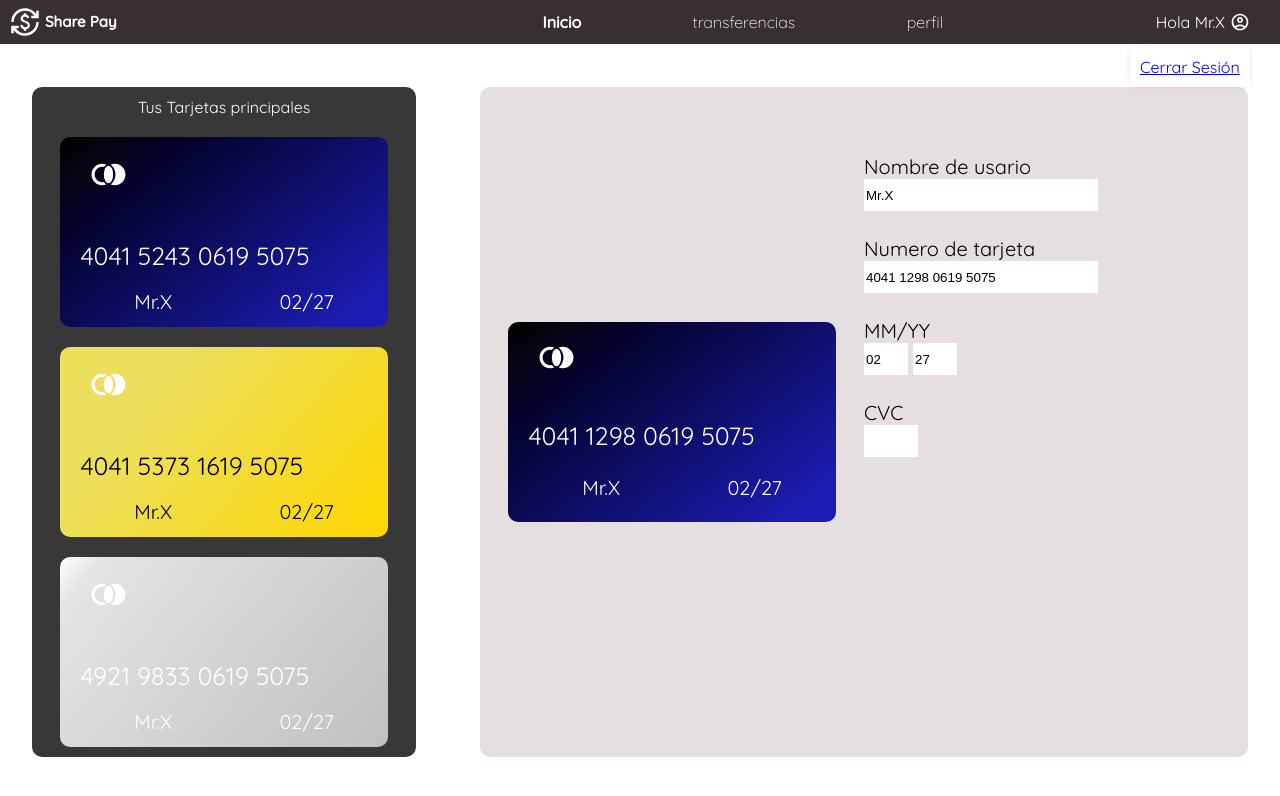
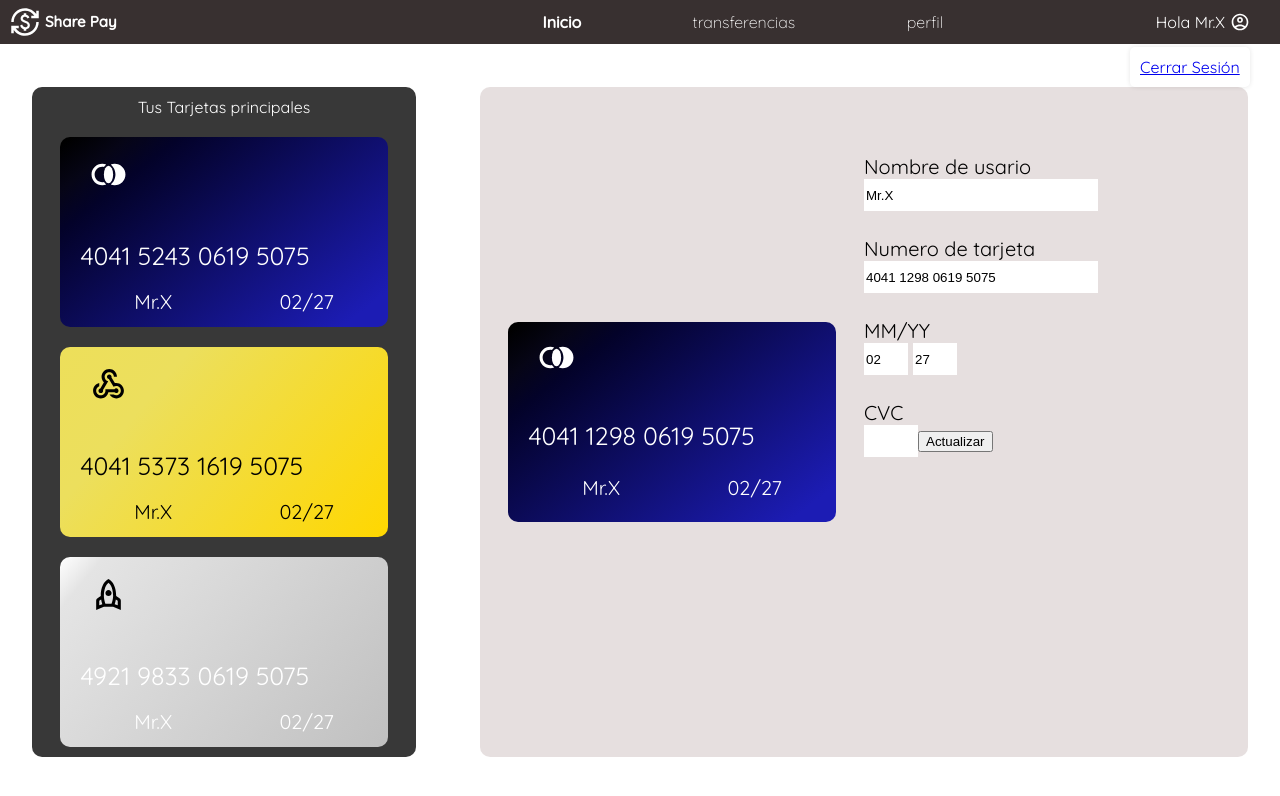
Before and after one commit to sant1ln/Share-Pay, a React (Vite) app: page /#/login in a window 1280 px wide. Both pictures are taken after a click on the button "Entrar". Shown: the top 796 px of the page. Built offline with nearby package versions, Linux system fonts and the light colour scheme.

Commit message:
Form connected

```diff
--- a/src/components/Card.jsx
+++ b/src/components/Card.jsx
@@ -12,7 +12,7 @@ export const Card = ({ type, number, expiration }) => {
   return (
     <>
       <div className='card premium' id={type}>
-        <img src={premium_logo} alt="logo_card" />
+        {renderIcon(type)}
         <span className='card-number'>{number}</span>
         <div className='card-user'>
           <p>{user}</p>
@@ -22,3 +22,17 @@ export const Card = ({ type, number, expiration }) => {
     </>
   )
 }
+
+
+const renderIcon = (type) => {
+  switch (type) {
+    case 'premium':
+      return (<img src={premium_logo} alt="premium_logo_card" />)
+    case 'gold':
+      return (<img src={gold_logo} alt="gold_logo_card" />)
+    case 'platinum':
+      return (<img src={platinum_logo} alt="platinum_logo_card" />)
+    default:
+      return (<img src={premium_logo} alt="premium_logo_card" />)
+  }
+}
--- a/src/components/Detail.jsx
+++ b/src/components/Detail.jsx
@@ -10,11 +10,16 @@ export const Detail = () => {
   const { cardState: { selectedCard } } = useContext(CardContext);
   const { type, number, expirationMonth, expirationYear } = selectedCard;
   const { authState: { user } } = useContext(AuthContext);
+
   const [form, setForm] = useState({
     number: number,
     month: expirationMonth,
     year: expirationYear,
   })
+
+  const handleSubbmit = () => {
+    console.log(from)
+  }
 
   return (
     <section className='detail-of-card'>
@@ -39,7 +44,7 @@ export const Detail = () => {
         <label htmlFor="card-holder">
           Nombre de usario
         </label>
-        <input type="text" value={user} placeholder='Jhon Doe' id="card-holder" />
+        <input type="text" value={user} readOnly placeholder='Jhon Doe' id="card-holder" />
 
 
         <label htmlFor="card-number">
@@ -48,15 +53,24 @@ export const Detail = () => {
         <input
           type="text"
           value={form.number}
-          onChange={(e) => setForm({...form, number: e.target.value})}
+          onChange={(e) => setForm({ ...form, number: e.target.value })}
           placeholder='0000 0000 0000 0000'
           id="card-number"
-          />
+        />
 
         <div className='card-expiration'>
           <label htmlFor="expiration-date">MM/YY</label>
-          <input type="text" value={form.month} placeholder='MM' id="expiration-date" />
-          <input type="text" value={form.year} placeholder='YY' />
+          <input
+            type="text"
+            value={form.month}
+            onChange={(e) => setForm({...form,month:e.target.value})}
+            placeholder='MM'
+            id="expiration-date" />
+          <input
+            type="text"
+            value={form.year}
+            onChange={(e) => setForm({...form,year:e.target.value})}
+            placeholder='YY' />
         </div>
 
         <label htmlFor="card-cvc">
@@ -64,6 +78,8 @@ export const Detail = () => {
         </label>
         <input type="text" name="" id="card-cvc" />
 
+        <button type="submit">Actualizar</button>
+
       </form>
 
     </section>
```
